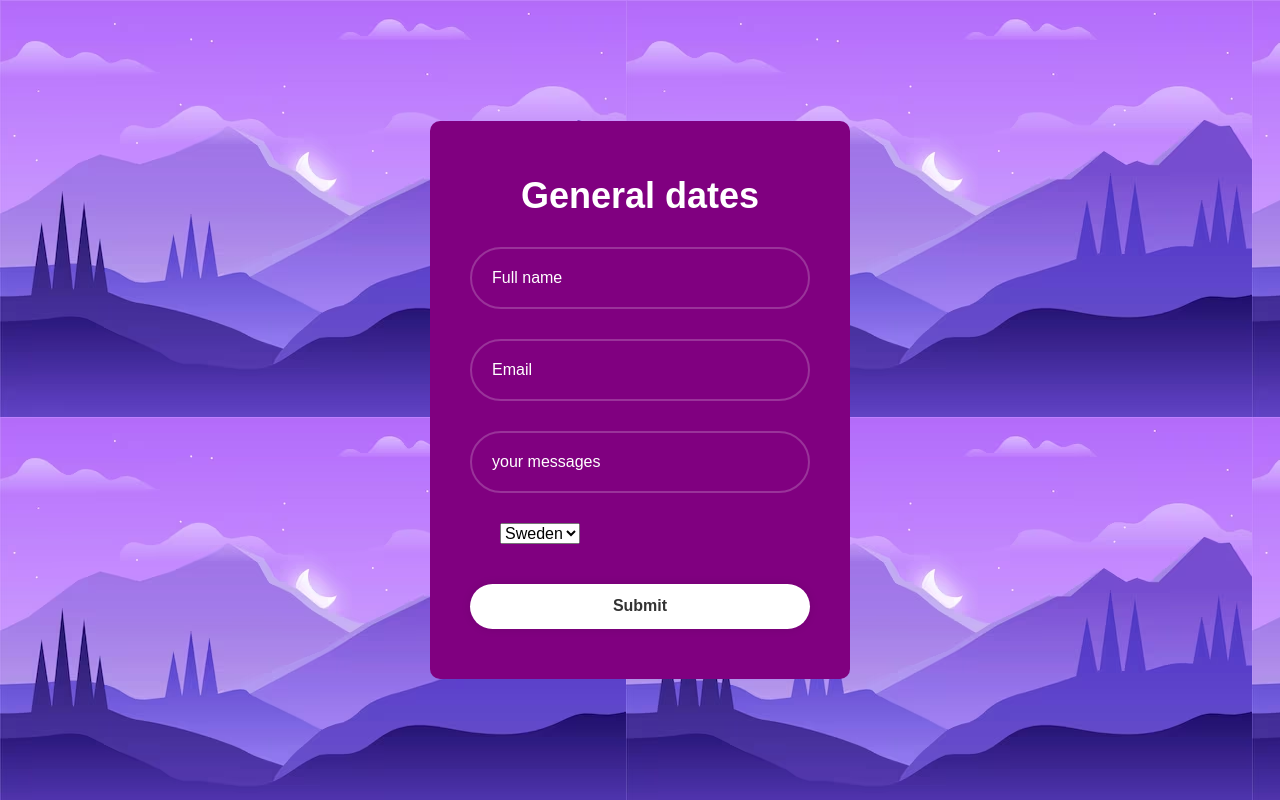
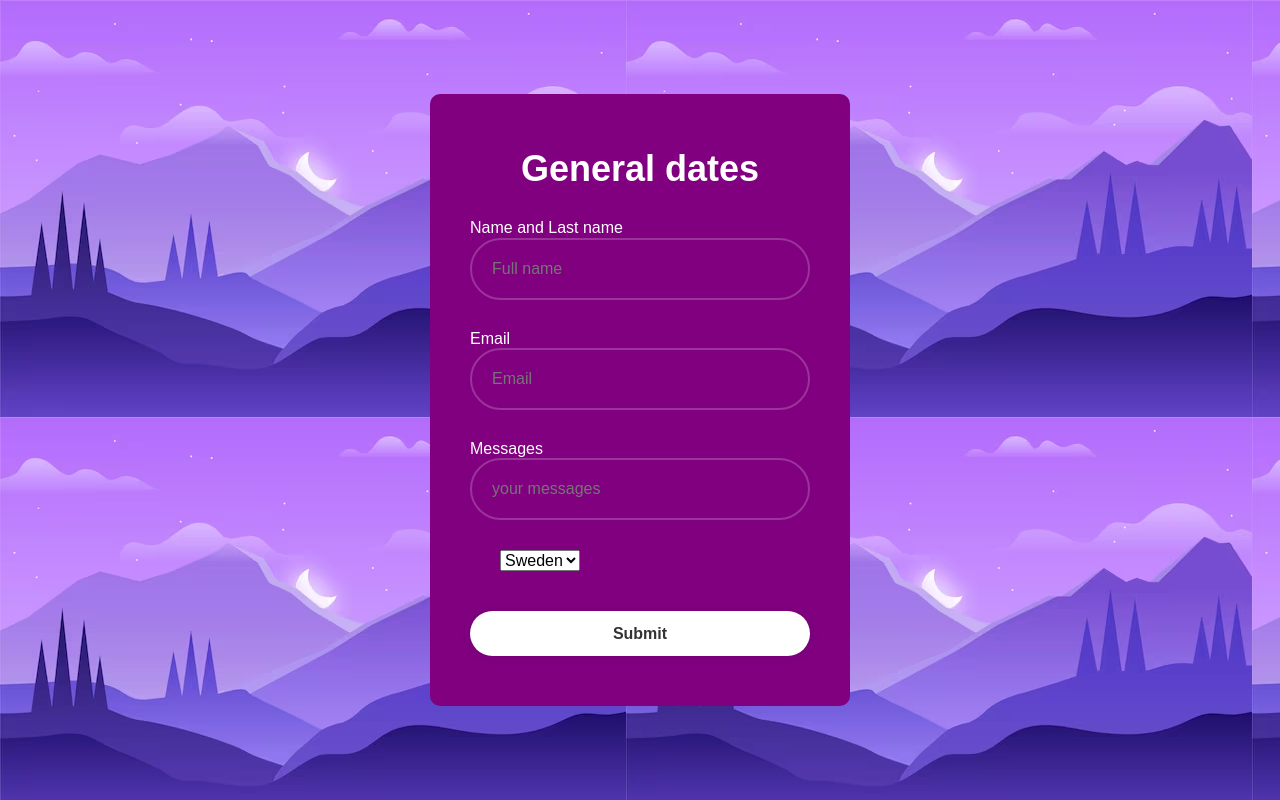
Before and after one commit to moleja27/form, a plain HTML site: page index.html in a window 1280 px wide. Drawn offline with Linux system fonts and the light colour scheme.

Commit message:
The labels were added, the attributes were connected and a requirement was added.

```diff
--- a/index.html
+++ b/index.html
@@ -14,14 +14,17 @@
               <h1>General dates</h1>
 
                 <div class="input-box">
+                    <label for="iname">Name and Last name </label>
                     <input id="iname" type="text" placeholder="Full name">
                 </div>
 
                 <div class="input-box">
-                    <input id="iemail" type="Email" placeholder="Email">
+                    <label for="iemail">Email </label>
+                    <input id="iemail" type="Email" placeholder="Email" required autofocus>
                 </div>
 
                 <div class="input-box">
+                    <label for="mensaje">Messages </label>
                     <input id="mensaje" type="text" placeholder="your messages">
                 </div>
 
@@ -31,7 +34,7 @@
                     <option>Finland</option>
                 </select>
 
-                <button type="button" class="btn">Submit</button>
+                <button type="submit" class="btn">Submit</button>
 
           </form>
 
--- a/style/index.css
+++ b/style/index.css
@@ -49,10 +49,6 @@ body{
 }
 
 
-.input-box input::placeholder {
-    color: #ffffff;
-}
-
 .wrapper .select{
     display: flex;
     justify-content: center;
```
